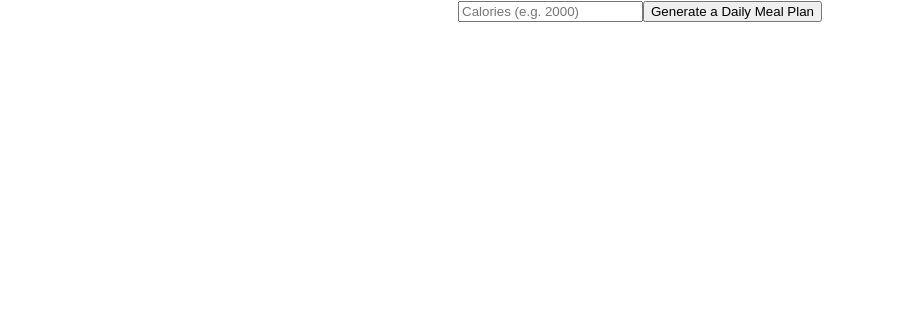
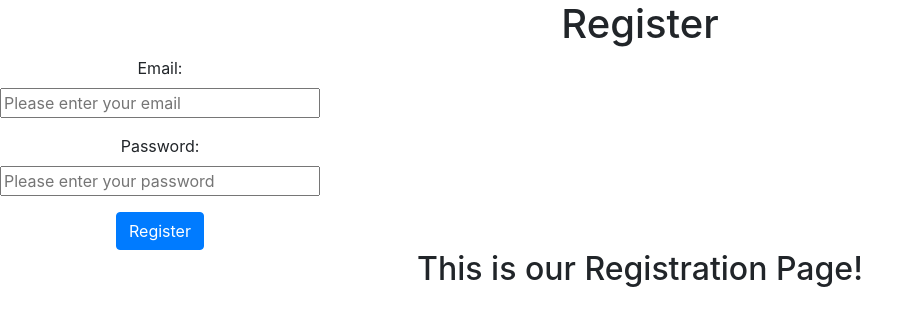
Before and after one commit to Emonster97/FreshFridge, a React (Create React App) app in the folder client/: page /register in a window 1280 px wide. Shown: the top 326 px of the page, without its empty margins (0-924 px from the left). Built offline with nearby package versions, Linux system fonts and the light colour scheme.

Commit message:
add browser router, add bootstrap, fontawesome, add auth spoof, add page not found route, move api call into main, restructure app.js

```diff
--- a/client/package.json
+++ b/client/package.json
@@ -7,9 +7,14 @@
     "@testing-library/react": "^12.1.4",
     "@testing-library/user-event": "^13.5.0",
     "axios": "^0.26.1",
+    "bootstrap": "^4.1.3",
     "dotenv": "^16.0.0",
+    "font-awesome": "^4.7.0",
+    "fontawesome": "^5.6.3",
     "react": "^17.0.2",
+    "react-bootstrap": "^2.2.2",
     "react-dom": "^17.0.2",
+    "react-router-dom": "^6.2.2",
     "react-scripts": "5.0.0",
     "web-vitals": "^2.1.4"
   },
--- a/client/public/index.html
+++ b/client/public/index.html
@@ -9,6 +9,9 @@
       name="description"
       content="Web site created using create-react-app"
     />
+
+
+<script src="https://use.fontawesome.com/c36037ac21.js"></script>
     <link rel="apple-touch-icon" href="%PUBLIC_URL%/logo192.png" />
     <!--
       manifest.json provides metadata used when your web app is installed on a
--- a/client/src/App.js
+++ b/client/src/App.js
@@ -1,56 +1,40 @@
 import logo from './logo.svg';
 import './App.css';
 import React, {useState} from "react";
-import MealList from "./MealList";
+import { BrowserRouter, Routes, Route, } from 'react-router-dom';
+
+//Importing components
+import Registr from './components/Registr';
+import Login from './components/Login';
+import Main from './components/Main';
+import PageNotFound from './components/PageNotFound';
+
+//Importing bootstrap and font-awesome
+import 'font-awesome/css/font-awesome.css';
+import "bootstrap/dist/css/bootstrap.min.css";
+
+
+
+//Importing jquery and bootstrap js
+import "jquery/dist/jquery.min";
+import "bootstrap/dist/js/bootstrap.bundle.min";
+
 var axios = require("axios").default;
 
 function App() {
-  const [mealData, setMealData] = useState(null);
-  const [calories, setCalories] = useState(2000);
-
-
-
-  function getMealData() {
-
-    var options = {
-      method: 'GET',
-      url: 'https://spoonacular-recipe-food-nutrition-v1.p.rapidapi.com/recipes/mealplans/generate',
-      params: {
-        exclude: 'shellfish, olives',
-        diet: 'vegetarian',
-        targetCalories: `${calories}`,
-        timeFrame: 'day'
-      },
-      headers: {
-        'X-RapidAPI-Host': 'spoonacular-recipe-food-nutrition-v1.p.rapidapi.com',
-        'X-RapidAPI-Key': `${process.env.REACT_APP_SECRET_KEY}`
-      }
-    };
-
-    axios.request(options).then(function (response) {
-      setMealData(response.data);
-        console.log(response.data);
-    }).catch(function (error) {
-        console.error(error);
-    });
-  }
-
-  function handleChange(e) {
-    setCalories(e.target.value);
-  }
 
   return (
-    <div className="App">
-      <section className="controls">
-        <input
-        type="number"
-        placeholder="Calories (e.g. 2000)"
-        onChange={handleChange}
-        />
-        <button onClick={getMealData}>Generate a Daily Meal Plan</button>
-      </section>
-      {mealData && <MealList mealData={mealData}/>}
-    </div>
+    <BrowserRouter>
+      <div className="App">
+        <Routes>
+          <Route path="/" element={<Main />}/>
+          <Route path="/register" element={<Registr />}/>
+          <Route path="/login" element={<Login />}/>
+          <Route path="*" element={<PageNotFound/>}/>
+        </Routes>
+      </div>
+    </BrowserRouter>
+
   );
 }
 
--- /dev/null
+++ b/client/src/components/Login.js
@@ -0,0 +1,23 @@
+import React from 'react';
+
+export default function Login(props) {
+
+  return (
+    <div>
+      <h1>Please Log In</h1>
+    <form>
+      <label>
+        <p>Username</p>
+        <input type="text" />
+      </label>
+      <label>
+        <p>Password</p>
+        <input type="password" />
+      </label>
+      <div>
+        <button type="submit">Submit</button>
+      </div>
+    </form>
+    </div>
+  );
+}
--- /dev/null
+++ b/client/src/components/Main.js
@@ -0,0 +1,55 @@
+import React, {useState} from "react";
+import MealList from "./MealList";
+var axios = require("axios").default;
+
+function Main () {
+  const [mealData, setMealData] = useState(null);
+  const [calories, setCalories] = useState(2000);
+
+
+
+  function getMealData() {
+
+    var options = {
+      method: 'GET',
+      url: 'https://spoonacular-recipe-food-nutrition-v1.p.rapidapi.com/recipes/mealplans/generate',
+      params: {
+        exclude: 'shellfish, olives',
+        diet: 'vegetarian',
+        targetCalories: `${calories}`,
+        timeFrame: 'day'
+      },
+      headers: {
+        'X-RapidAPI-Host': 'spoonacular-recipe-food-nutrition-v1.p.rapidapi.com',
+        'X-RapidAPI-Key': `${process.env.REACT_APP_SECRET_KEY}`
+      }
+    };
+
+    axios.request(options).then(function (response) {
+      setMealData(response.data);
+        console.log(response.data);
+    }).catch(function (error) {
+        console.error(error);
+    });
+  }
+
+  function handleChange(e) {
+    setCalories(e.target.value);
+  }
+
+  return (
+    <div className="Main">
+      <section className="controls">
+        <input
+        type="number"
+        placeholder="Calories (e.g. 2000)"
+        onChange={handleChange}
+        />
+        <button onClick={getMealData}>Generate a Daily Meal Plan</button>
+      </section>
+      {mealData && <MealList mealData={mealData}/>}
+    </div>
+  );
+}
+
+export default Main;
--- /dev/null
+++ b/client/src/components/PageNotFound.js
@@ -0,0 +1,19 @@
+import React from "react";
+import { Link } from "react-router-dom";
+
+function PageNotFound(props) {
+  return (
+    <div className="container">
+      <div className="row">
+        <div className="col-12 mx-auto text-center">
+          <h2><b>404:</b> Page Not Found</h2>
+          <Link to="/about" className="btn btn-light">
+            <i className="fa fa-arrow-left"></i> Back to home
+          </Link>
+        </div>
+      </div>
+    </div>
+  );
+}
+
+export default PageNotFound;
--- /dev/null
+++ b/client/src/components/Registr.js
@@ -0,0 +1,38 @@
+import React from 'react';
+
+ function Registr(props) {
+
+  return (
+    <main><div >
+    <h1>Register</h1>
+    <form noValidate>
+      <div style={{"width": "20em"}}>
+        <div className="form-group">
+        <label htmlFor="email">Email:</label>
+        <input
+          style={{"width": "100%"}}
+          type="email"
+          name="email"
+          id="email"
+          placeholder="Please enter your email"/>
+        </div>
+        <div className="form-group">
+          <label htmlFor="password">Password:</label>
+          <input
+          style={{"width": "100%"}}
+          type="password"
+          name="password"
+          id="password"
+          placeholder="Please enter your password"/>
+        </div>
+
+        <input type="submit" className="btn btn-primary" value="Register" />
+      </div>
+    </form>
+</div>
+<h2>This is our Registration Page!</h2>
+    </main>
+  );
+}
+
+export default Registr;
```
Also changed, not shown: client/src/components/Meal.js (renamed from client/src/Meal.js), client/src/components/MealList.js (renamed from client/src/MealList.js), 1 other file (tests, documents, lock files or other folders).
